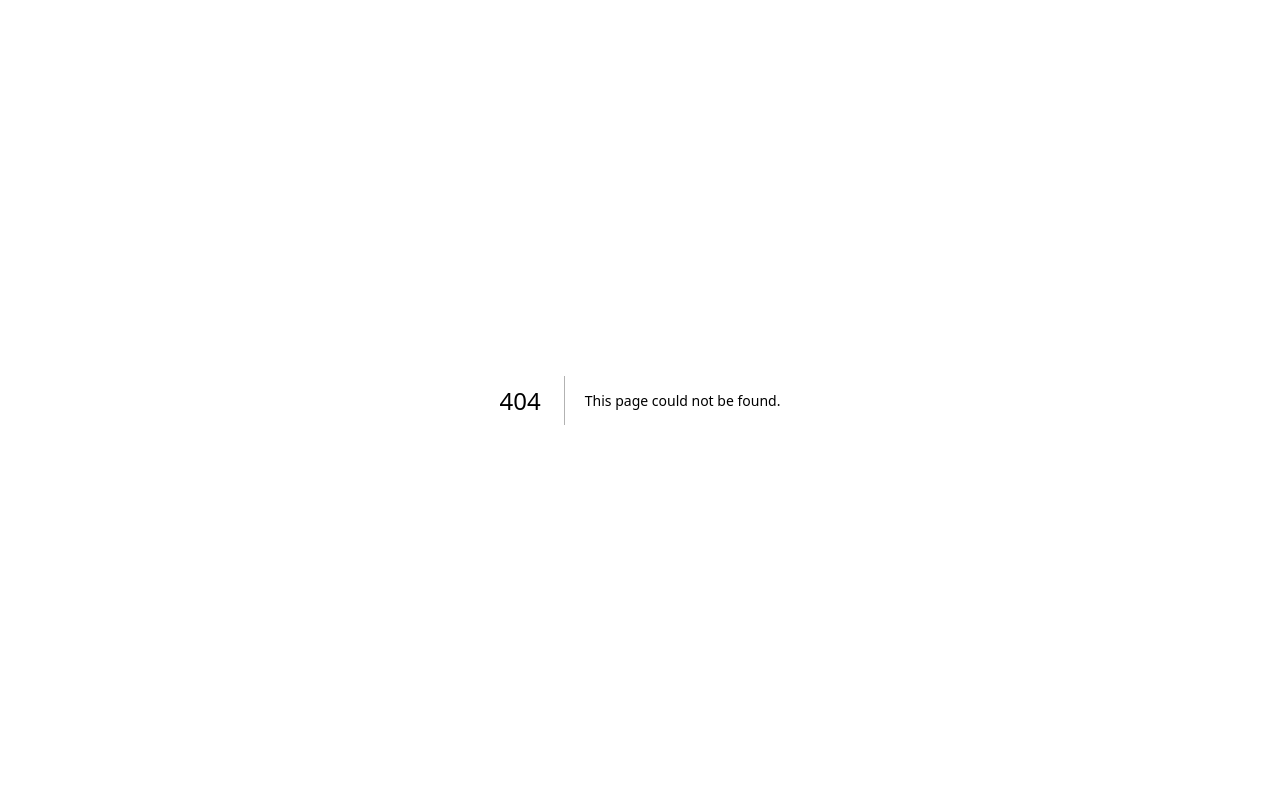
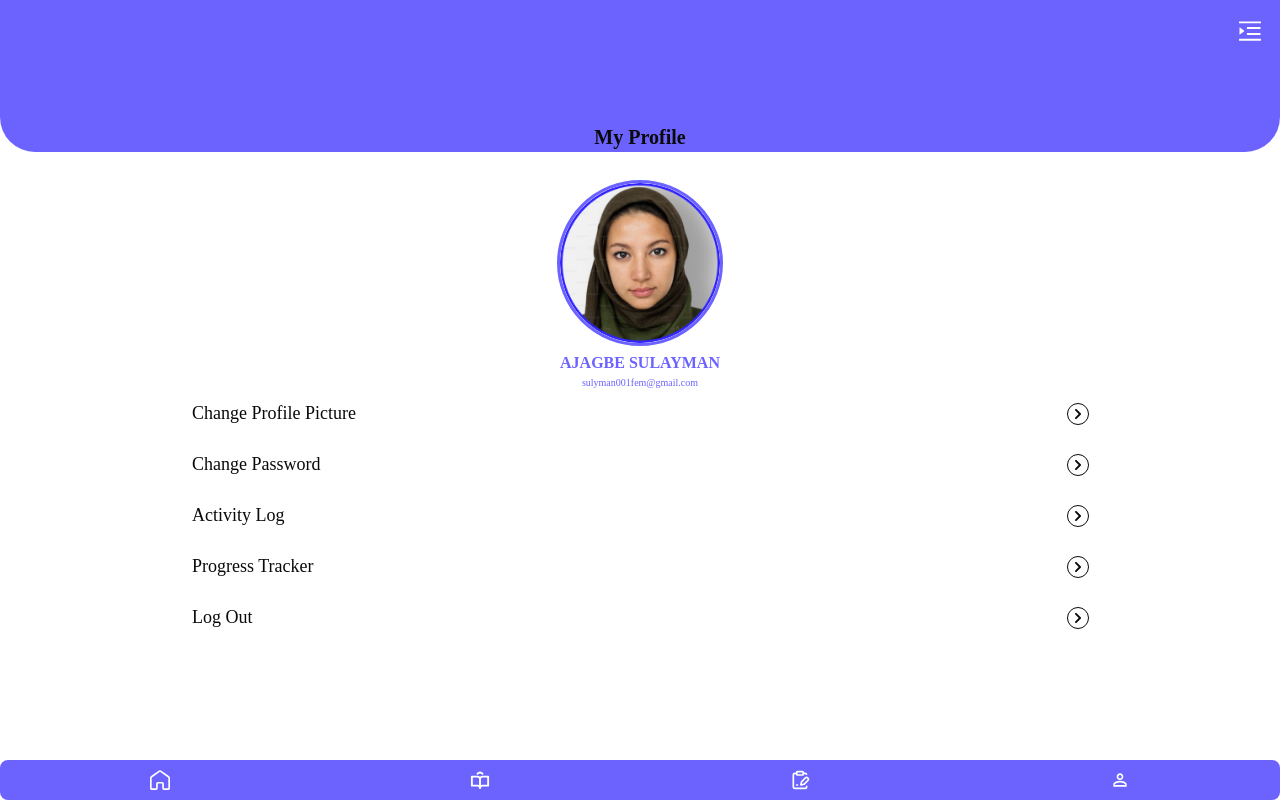
Before and after one commit to iamadams4523/StudyHaven, a Next.js app: page /Home/Profile in a window 1280 px wide. Before the commit this address had no page. Built offline with nearby package versions, Linux system fonts and the light colour scheme.

Commit message:
Added profile page

```diff
--- /dev/null
+++ b/app/Home/Classroom/page.tsx
@@ -0,0 +1,17 @@
+import { FiSearch } from 'react-icons/fi';
+
+const page = () => {
+  return (
+    <div className="w-full h-full">
+      <div className="flex flex-col justify-center items-center">
+        <h1>My Classroom</h1>
+        <div className="w-[90%] mx-auto rounded-full h-[40px] gap-2 bg-gray flex items-center">
+          <FiSearch className="text-[20px] text-lightpurple ml-2" />
+          <p className="font-[poppins] text-[16px] font-normal">Search</p>
+        </div>
+      </div>
+      <div className="h-[20%] bg-lightpurple flex flex-col justify-around items-center w-full rounded-bl-[35px] rounded-br-[35px]"></div>
+    </div>
+  );
+};
+export default page;
--- /dev/null
+++ b/app/Home/Profile/page.tsx
@@ -0,0 +1,64 @@
+import Image from 'next/image';
+import { FaChevronRight } from 'react-icons/fa';
+
+const page = () => {
+  return (
+    <div className="w-full h-full">
+      <div className="h-[20%] bg-lightpurple flex flex-col justify-end items-center w-full rounded-bl-[35px] rounded-br-[35px]">
+        <h1 className="font-[poppins] text-[20px] font-semibold leading-[30px]">
+          My Profile
+        </h1>
+      </div>
+      <div className="mt-5 h-[30%] flex flex-col items-center justify-center">
+        <Image
+          src="/profile.png"
+          alt="profile picture"
+          width={50}
+          height={50}
+          className="w-[10rem] h-[10rem] rounded-[50%] outline outline-3 outline-lightpurple mb-2"
+        />
+        <div className="flex flex-col items-center justify-center">
+          <h1 className="font-[poppins] text-[16px] font-bold leading-[24px] text-lightpurple">
+            AJAGBE SULAYMAN
+          </h1>
+          <p className="font-[poppins] text-[10px] text-lightpurple font-normal leading-[15px]">
+            sulyman001fem@gmail.com
+          </p>
+        </div>
+      </div>
+      <div className="h-[50%] w-[70%] mx-auto flex flex-col gap-6 items-center">
+        <div className="w-full flex items-center justify-between">
+          <p className="font-[poppins] text-[18px] font-medium leading-[27px]">
+            Change Profile Picture
+          </p>
+          <FaChevronRight className="w-5 h-5 p-1 outline outline-1 rounded-[50%]" />
+        </div>
+        <div className="w-full flex items-center justify-between">
+          <p className="font-[poppins] text-[18px] font-medium leading-[27px]">
+            Change Password
+          </p>
+          <FaChevronRight className="w-5 h-5 p-1 outline outline-1 rounded-[50%]" />
+        </div>
+        <div className="w-full flex items-center justify-between">
+          <p className="font-[poppins] text-[18px] font-medium leading-[27px]">
+            Activity Log
+          </p>
+          <FaChevronRight className="w-5 h-5 p-1 outline outline-1 rounded-[50%]" />
+        </div>
+        <div className="w-full flex items-center justify-between">
+          <p className="font-[poppins] text-[18px] font-medium leading-[27px]">
+            Progress Tracker
+          </p>
+          <FaChevronRight className="w-5 h-5 p-1 outline outline-1 rounded-[50%]" />
+        </div>
+        <div className="w-full flex items-center justify-between">
+          <p className="font-[poppins] text-[18px] font-medium leading-[27px]">
+            Log Out
+          </p>
+          <FaChevronRight className="w-5 h-5 p-1 outline outline-1 rounded-[50%]" />
+        </div>
+      </div>
+    </div>
+  );
+};
+export default page;
--- a/components/Sidebar.tsx
+++ b/components/Sidebar.tsx
@@ -65,7 +65,7 @@
             </p>
           </Link>
           <Link
-            href="/Home"
+            href="/Home/Classroom"
             className="flex justify-start items-center pl-5 gap-[3rem] hover:outline hover:outline-2 hover:outline-white hover:rounded-[12px]"
           >
             <PiBookOpenUserBold className="h-[30px] w-[30px] text-white hover:text-teal" />
@@ -74,7 +74,7 @@
             </p>
           </Link>
           <Link
-            href="/Home"
+            href="/Home/Profile"
             className="flex justify-start items-center pl-5 gap-[3rem] hover:outline hover:outline-2 hover:outline-white hover:rounded-[12px]"
           >
             <MdOutlinePersonOutline className="h-[30px] w-[30px] text-white hover:text-teal" />
```
Also changed, not shown: public/profile.png (added).
